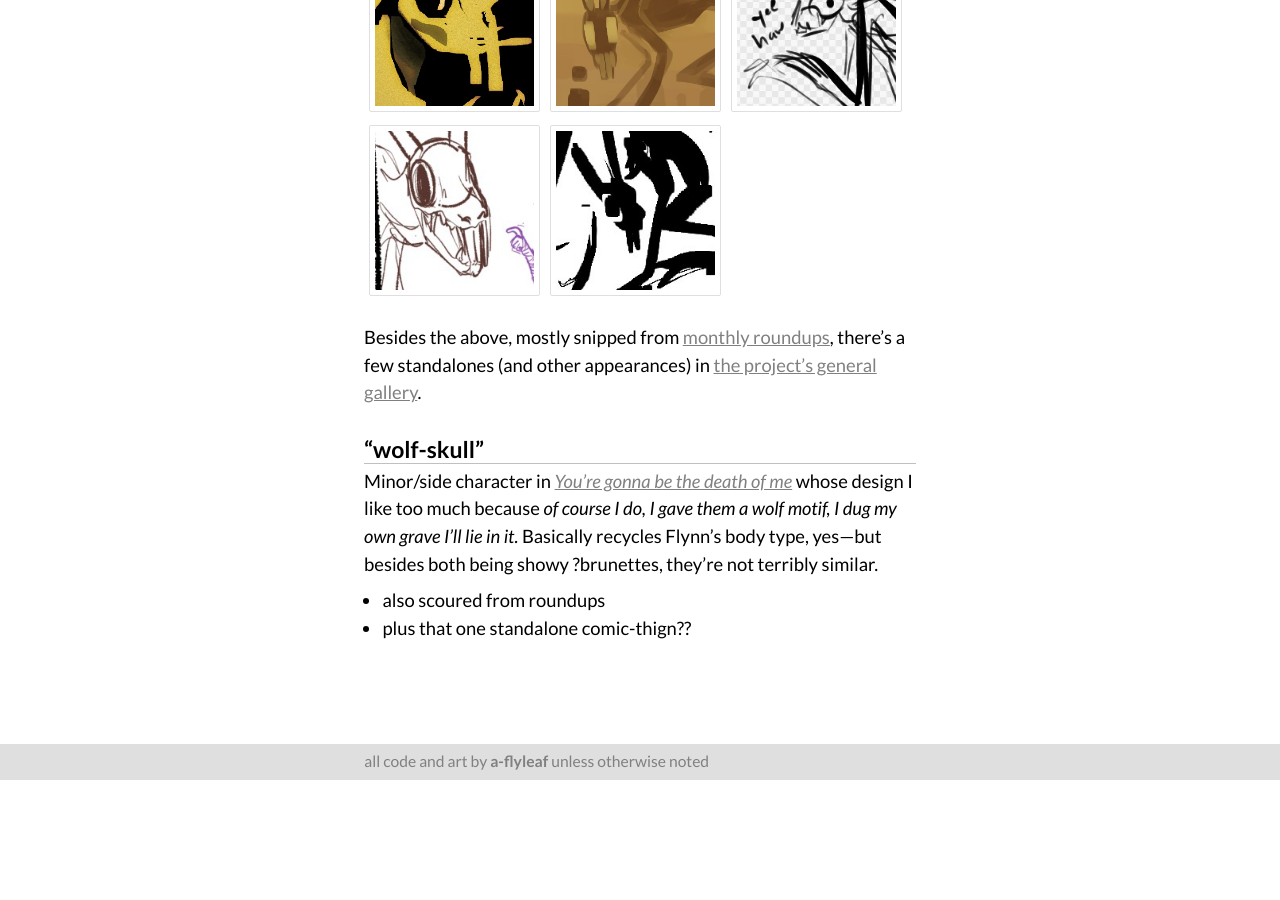
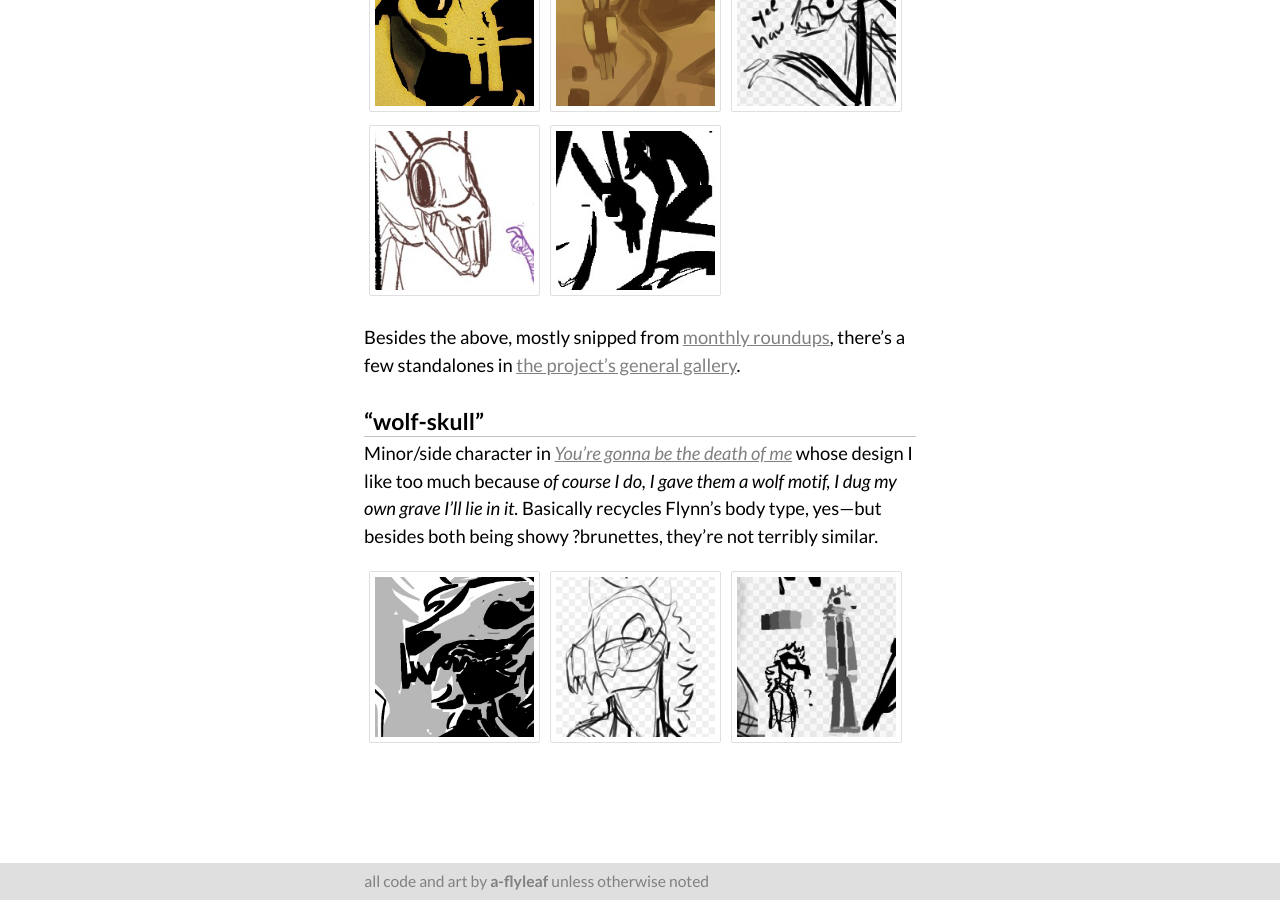
Before and after one commit to a-flyleaf/toyshelf, a Jekyll site: the page built from misc.md, in a window 1280 px wide and 900 px high, scrolled down 8654 px. Built offline with Jekyll 4.4.1, drawn with Linux system fonts in a browser that asks for light colours; before the commit the page ends 9434 px from its top, so only the background shows below that.

```diff
--- a/misc.md
+++ b/misc.md
@@ -107,10 +107,9 @@ Also, it has [a theme song](https://www.youtube.com/watch?v=WMOd6jz548Y).
 
 <div id="gallery">{%for art in site.art%}{%if art.tags contains "hellrabbit"%}<a href="{{art.url}}"><img src="{%include url.html%}/assets/img/art/{{art.date|date:"%F"}}-tn{%if art.multi%}-hellrabbit{%endif%}.jpg" alt="{{art.title}}"/></a>{%endif%}{%endfor%}</div>
 
-Besides the above, mostly snipped from [monthly roundups](https://a-flyleaf.github.io/ygbtdm/gallery/roundups), there's a few standalones (and other appearances) in [the project's general gallery](https://a-flyleaf.github.io/ygbtdm/gallery).
+Besides the above, mostly snipped from [monthly roundups](https://a-flyleaf.github.io/ygbtdm/gallery/roundups), there's a few standalones in [the project's general gallery](https://a-flyleaf.github.io/ygbtdm/gallery).
 
 <h2 id="wolf">“wolf-skull”</h2>
 Minor/side character in [<i>You're gonna be the death of me</i>](https://a-flyleaf.github.io/ygbtdm/) whose design I like too much because *of course I do, I gave them a wolf motif, I dug my own grave I'll lie in it.* Basically recycles Flynn's body type, yes---but besides both being showy ?brunettes, they're not terribly similar.
 
-- also scoured from roundups
-- plus that one standalone comic-thign??
+<div id="gallery">{%for art in site.art%}{%if art.tags contains "ws"%}<a href="{{art.url}}"><img src="{%include url.html%}/assets/img/art/{{art.date|date:"%F"}}-tn{%if art.multi%}-ws{%endif%}.jpg" alt="{{art.title}}"/></a>{%endif%}{%endfor%}</div>
```
Also changed, not shown: _art/2021-12-30-bw-comic.md (added, +36 -0 lines), _art/2021-12-31-rabbits.md (deleted, +0 -13 lines), _art/2021-12-31-roundup.md (added, +17 -0 lines), _art/2022-05-26-tiny.md (+1 -0 lines), assets/img/art/2021-12-30-tn.jpg (added), assets/img/art/2021-12-30.png (added), assets/img/art/2021-12-31-tn-hellrabbit.jpg (added), assets/img/art/2021-12-31-tn-ws.jpg (added), assets/img/art/2021-12-31-tn.jpg, assets/img/art/2022-05-26-tn-hellrabbit.jpg (added), assets/img/art/2022-05-26-tn-ws.jpg (added), assets/img/art/2022-05-26-tn.jpg, assets/img/art/2022-05-26.png, 1 other file.
